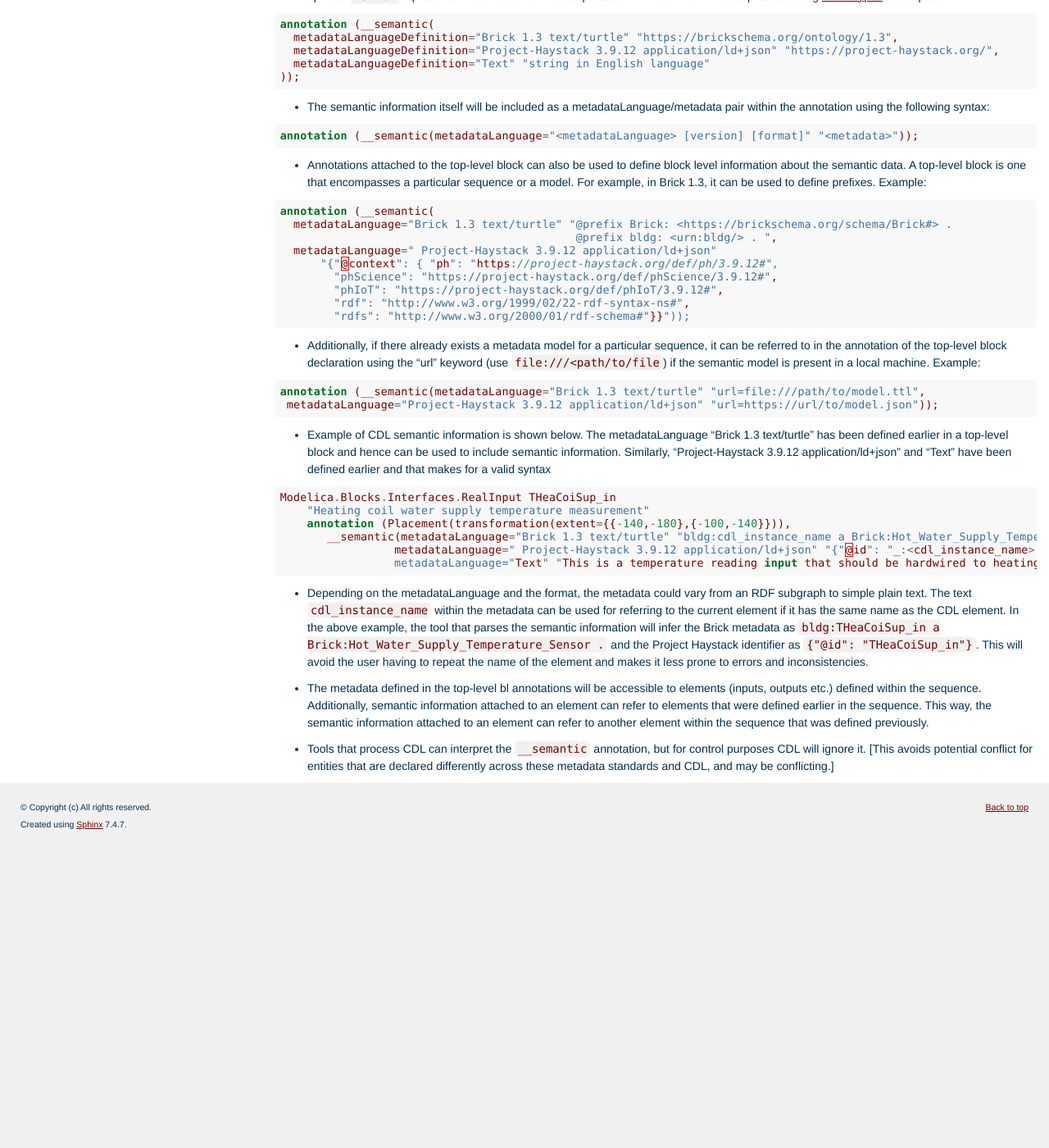
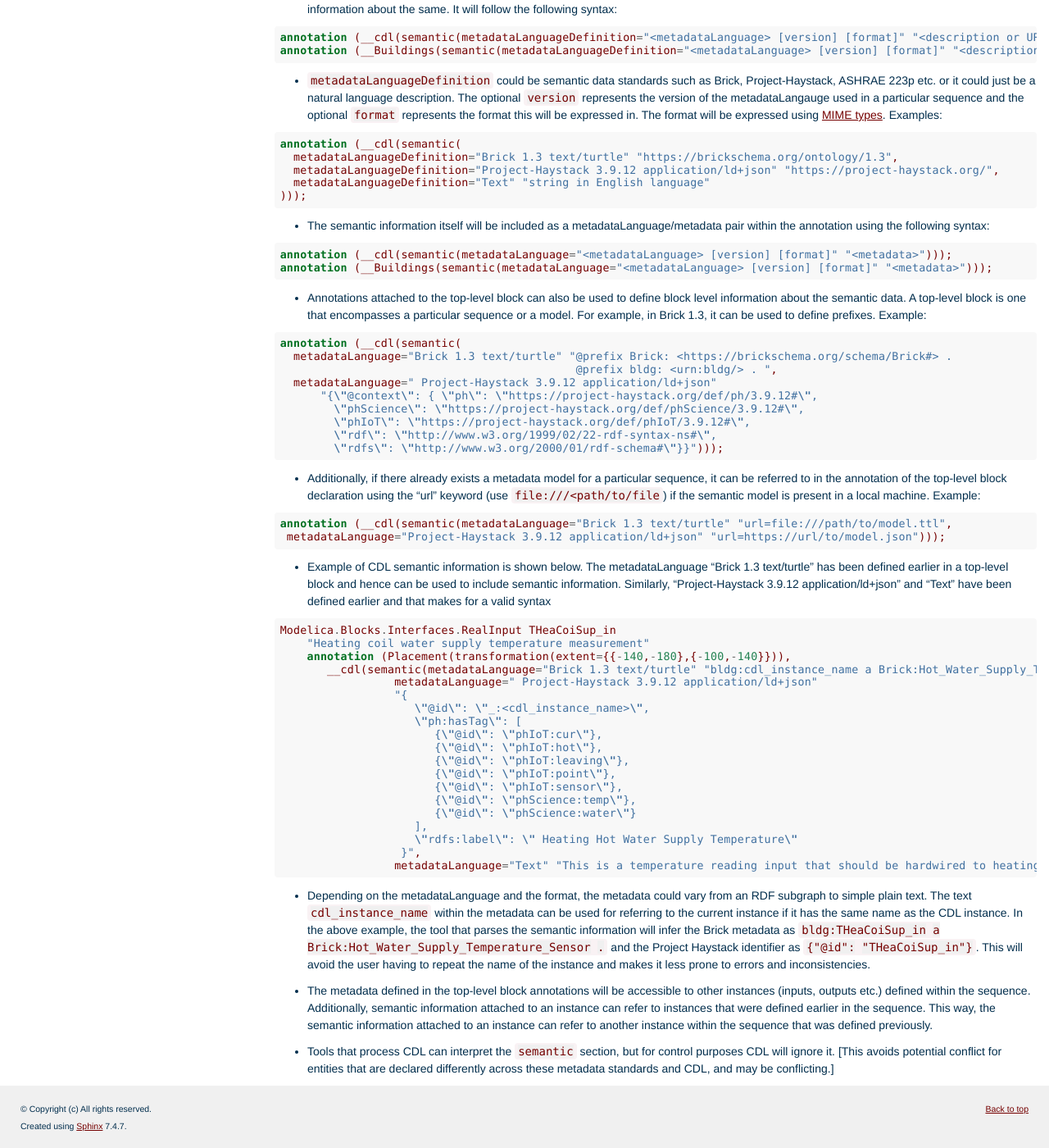
Before and after one commit to lbl-srg/obc, a Sphinx documentation site: the page built from specification/source/cdl.rst, in a window 1280 px wide and 1400 px high, scrolled down 23845 px. Shown: the whole window at 82% size. Built offline with Sphinx 7.4.7, drawn with Linux system fonts in a browser that asks for light colours; formulas are drawn with MathJax 3; cross-references to code outside the pages are shown as plain code; before the commit the page ends 24876 px from its top, so only the background shows below that; some of the changed text lies outside the part shown.

Commit message:
replacing __semantic with __cdl/__Buildings
Also fixed some rendering errors

```diff
--- a/specification/source/cdl.rst
+++ b/specification/source/cdl.rst
@@ -1694,69 +1694,91 @@ Semantic Information
 The buildings industry uses different metadata schemes such as
 `Brick <https://brickschema.org/>`_, `Project Haystack <https://project-haystack.org/>`_ and `ASHRAE 223p <https://www.ashrae.org/about/news/2018/ashrae-s-bacnet-committee-project-haystack-and-brick-schema-collaborating-to-provide-unified-data-semantic-modeling-solution>`_. CDL allows, but does not require, use of the Brick or Haystack or any other tagging scheme.
 
-* Semantic information will be included within the CDL ``annotation`` keyword, using the ``__semantic`` annotation. Every element in CDL can have an annotation and correspondingly, semantic information
+* Semantic information will be included within the ``annotation`` keyword, using the ``__Buildings`` or ``__cdl`` annotation. ``__cdl`` will be used when the semantic information is regarding a control sequence (inputs, outputs etc.) and ``__Buildings`` will be used for every other instance that are not a part of the control sequence (equipment, zones etc.). The following instances defined in CDL can have annotations containing semantic information:
  * Inputs
  * Outputs
  * Parameters
- * CDL blocks: both elementary blocks (:numref:`sec_ele_blo`), and composite blocks (:numref:`sec_com_blo`)
+ * Composite blocks (:numref:`sec_com_blo`)
  * Packages
 
-* The top-level CDL block declaration shall house the `metadataLanguageDefinition` within the ``__semantic`` annotation. ``metadataLanguageDefinition`` will be used to define the different types of tags that are used throughout the CDL block and relevant information about the same. It will follow the following syntax:
-
-.. code-block:: modelica
-
-   annotation (__semantic(metadataLanguageDefinition="<metadataLanguage> [version] [format]" "<description or URL>"))
+* All semantic information will be included under the ``semantic`` section within the ``__Building`` and/or ``__cdl`` annotations.
+
+.. code-block:: modelica
+
+   annotation (__cdl(semantic(<semantic information>)))
+   annotation (__Buildings(semantic(<semantic information>)))
+
+* The top-level block declaration shall house the ``metadataLanguageDefinition`` within the  ``semantic`` section. ``metadataLanguageDefinition`` will be used to define the different types of tags that are used throughout the CDL block and relevant information about the same. It will follow the following syntax:
+
+.. code-block:: modelica
+
+   annotation (__cdl(semantic(metadataLanguageDefinition="<metadataLanguage> [version] [format]" "<description or URL>")))
+   annotation (__Buildings(semantic(metadataLanguageDefinition="<metadataLanguage> [version] [format]" "<description or URL>")))
 
 * ``metadataLanguageDefinition`` could be semantic data standards such as  Brick, Project-Haystack, ASHRAE 223p etc. or it could just be a natural language description. The optional ``version`` represents the version of the metadataLangauge used in a particular sequence and the optional ``format``  represents the format this will be expressed in.  The format will be expressed using  `MIME types <https://developer.mozilla.org/en-US/docs/Web/HTTP/Basics_of_HTTP/MIME_types>`_. Examples:
 
 .. code-block:: modelica
 
-  annotation (__semantic(
+  annotation (__cdl(semantic(
     metadataLanguageDefinition="Brick 1.3 text/turtle" "https://brickschema.org/ontology/1.3",
     metadataLanguageDefinition="Project-Haystack 3.9.12 application/ld+json" "https://project-haystack.org/",
     metadataLanguageDefinition="Text" "string in English language"
-  ));
+  )));
 
 * The semantic information itself will be included as a metadataLanguage/metadata pair within the annotation using the following syntax:
 
 .. code-block:: modelica
 
-  annotation (__semantic(metadataLanguage="<metadataLanguage> [version] [format]" "<metadata>"));
+  annotation (__cdl(semantic(metadataLanguage="<metadataLanguage> [version] [format]" "<metadata>")));
+  annotation (__Buildings(semantic(metadataLanguage="<metadataLanguage> [version] [format]" "<metadata>")));
 
 * Annotations attached to the top-level block can also be used to define block level information about the semantic data. A top-level block is one that encompasses a particular sequence or a model. For example, in Brick 1.3, it can be used to define prefixes. Example:
 
 .. code-block:: modelica
 
-  annotation (__semantic(
+  annotation (__cdl(semantic(
     metadataLanguage="Brick 1.3 text/turtle" "@prefix Brick: <https://brickschema.org/schema/Brick#> .
                                               @prefix bldg: <urn:bldg/> . ",
     metadataLanguage=" Project-Haystack 3.9.12 application/ld+json"
-        "{"@context": { "ph": "https://project-haystack.org/def/ph/3.9.12#",
-          "phScience": "https://project-haystack.org/def/phScience/3.9.12#",
-          "phIoT": "https://project-haystack.org/def/phIoT/3.9.12#",
-          "rdf": "http://www.w3.org/1999/02/22-rdf-syntax-ns#",
-          "rdfs": "http://www.w3.org/2000/01/rdf-schema#"}}"));
+        "{\"@context\": { \"ph\": \"https://project-haystack.org/def/ph/3.9.12#\",
+          \"phScience\": \"https://project-haystack.org/def/phScience/3.9.12#\",
+          \"phIoT\": \"https://project-haystack.org/def/phIoT/3.9.12#\",
+          \"rdf\": \"http://www.w3.org/1999/02/22-rdf-syntax-ns#\",
+          \"rdfs\": \"http://www.w3.org/2000/01/rdf-schema#\"}}")));
 
 * Additionally, if there already exists a metadata model for a particular sequence, it can be referred to in the annotation of the top-level block declaration using the "url" keyword (use ``file:///<path/to/file``) if the semantic model is present in a local machine. Example:
 
 .. code-block:: modelica
 
-  annotation (__semantic(metadataLanguage="Brick 1.3 text/turtle" "url=file:///path/to/model.ttl",
-   metadataLanguage="Project-Haystack 3.9.12 application/ld+json" "url=https://url/to/model.json"));
-
-* Example of CDL semantic information is shown below. The metadataLanguage “Brick 1.3 text/turtle” has been defined earlier in a top-level block and hence can be used to include semantic information. Similarly, “Project-Haystack 3.9.12 application/ld+json” and “Text” have been defined earlier and that makes for a valid syntax
+  annotation (__cdl(semantic(metadataLanguage="Brick 1.3 text/turtle" "url=file:///path/to/model.ttl",
+   metadataLanguage="Project-Haystack 3.9.12 application/ld+json" "url=https://url/to/model.json")));
+
+* Example of CDL semantic information is shown below. The metadataLanguage "Brick 1.3 text/turtle" has been defined earlier in a top-level block and hence can be used to include semantic information. Similarly, "Project-Haystack 3.9.12 application/ld+json" and "Text" have been defined earlier and that makes for a valid syntax
 
 .. code-block:: modelica
 
    Modelica.Blocks.Interfaces.RealInput THeaCoiSup_in
        "Heating coil water supply temperature measurement"
        annotation (Placement(transformation(extent={{-140,-180},{-100,-140}})),
-          __semantic(metadataLanguage="Brick 1.3 text/turtle" "bldg:cdl_instance_name a Brick:Hot_Water_Supply_Temperature_Sensor .",
-                    metadataLanguage=" Project-Haystack 3.9.12 application/ld+json" "{"@id": "_:<cdl_instance_name>", "ph:hasTag": [{"@id": "phIoT:cur"},  {"@id": "phIoT:hot"}, {"@id": "phIoT:leaving"}, {"@id": "phIoT:point"}, {"@id": "phIoT:sensor"}, {"@id": "phScience:temp"}, {"@id": phScience:water"}], "rdfs:label": " Heating Hot Water Supply Temperature"}",
-                    metadataLanguage="Text" "This is a temperature reading input that should be hardwired to heating coil temperature sensor"));
-
-* Depending on the metadataLanguage and the format, the metadata could vary from an RDF subgraph to simple plain text. The text ``cdl_instance_name`` within the metadata can be used for referring to the current element if it has the same name as the CDL element. In the above example, the tool that parses the semantic information will infer the Brick metadata as ``bldg:THeaCoiSup_in a Brick:Hot_Water_Supply_Temperature_Sensor .`` and the Project Haystack identifier as ``{"@id": "THeaCoiSup_in"}``. This will avoid the user having to repeat the name of the element and makes it less prone to errors and inconsistencies.
-
-* The metadata defined in the top-level bl annotations will be accessible to elements (inputs, outputs etc.) defined within the sequence. Additionally, semantic information attached to an element can refer to elements that were defined earlier in the sequence. This way, the semantic information attached to an element can refer to another element within the sequence that was defined previously.
-
-* Tools that process CDL can interpret the ``__semantic`` annotation, but for control purposes CDL will ignore it. [This avoids potential conflict for entities that are declared differently across these metadata standards and CDL, and may be conflicting.]
+          __cdl(semantic(metadataLanguage="Brick 1.3 text/turtle" "bldg:cdl_instance_name a Brick:Hot_Water_Supply_Temperature_Sensor .",
+                    metadataLanguage=" Project-Haystack 3.9.12 application/ld+json"
+                    "{
+                       \"@id\": \"_:<cdl_instance_name>\",
+                       \"ph:hasTag\": [
+                          {\"@id\": \"phIoT:cur\"},
+                          {\"@id\": \"phIoT:hot\"},
+                          {\"@id\": \"phIoT:leaving\"},
+                          {\"@id\": \"phIoT:point\"},
+                          {\"@id\": \"phIoT:sensor\"},
+                          {\"@id\": \"phScience:temp\"},
+                          {\"@id\": \"phScience:water\"}
+                       ],
+                       \"rdfs:label\": \" Heating Hot Water Supply Temperature\"
+                     }",
+                    metadataLanguage="Text" "This is a temperature reading input that should be hardwired to heating coil temperature sensor")));
+
+* Depending on the metadataLanguage and the format, the metadata could vary from an RDF subgraph to simple plain text. The text ``cdl_instance_name`` within the metadata can be used for referring to the current instance if it has the same name as the CDL instance. In the above example, the tool that parses the semantic information will infer the Brick metadata as ``bldg:THeaCoiSup_in a Brick:Hot_Water_Supply_Temperature_Sensor .`` and the Project Haystack identifier as ``{"@id": "THeaCoiSup_in"}``. This will avoid the user having to repeat the name of the instance and makes it less prone to errors and inconsistencies.
+
+* The metadata defined in the top-level block annotations will be accessible to other instances (inputs, outputs etc.) defined within the sequence. Additionally, semantic information attached to an instance can refer to instances that were defined earlier in the sequence. This way, the semantic information attached to an instance can refer to another instance within the sequence that was defined previously.
+
+* Tools that process CDL can interpret the ``semantic`` section, but for control purposes CDL will ignore it. [This avoids potential conflict for entities that are declared differently across these metadata standards and CDL, and may be conflicting.]
```
